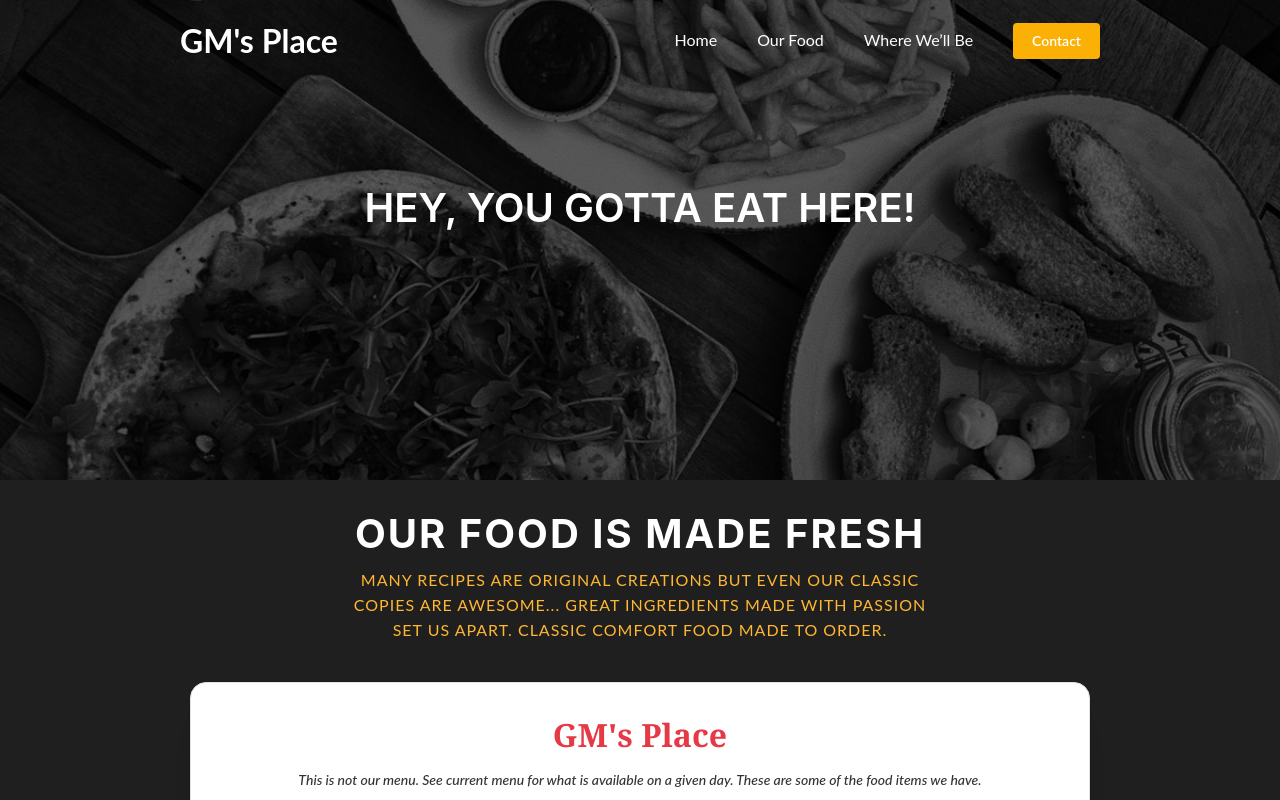
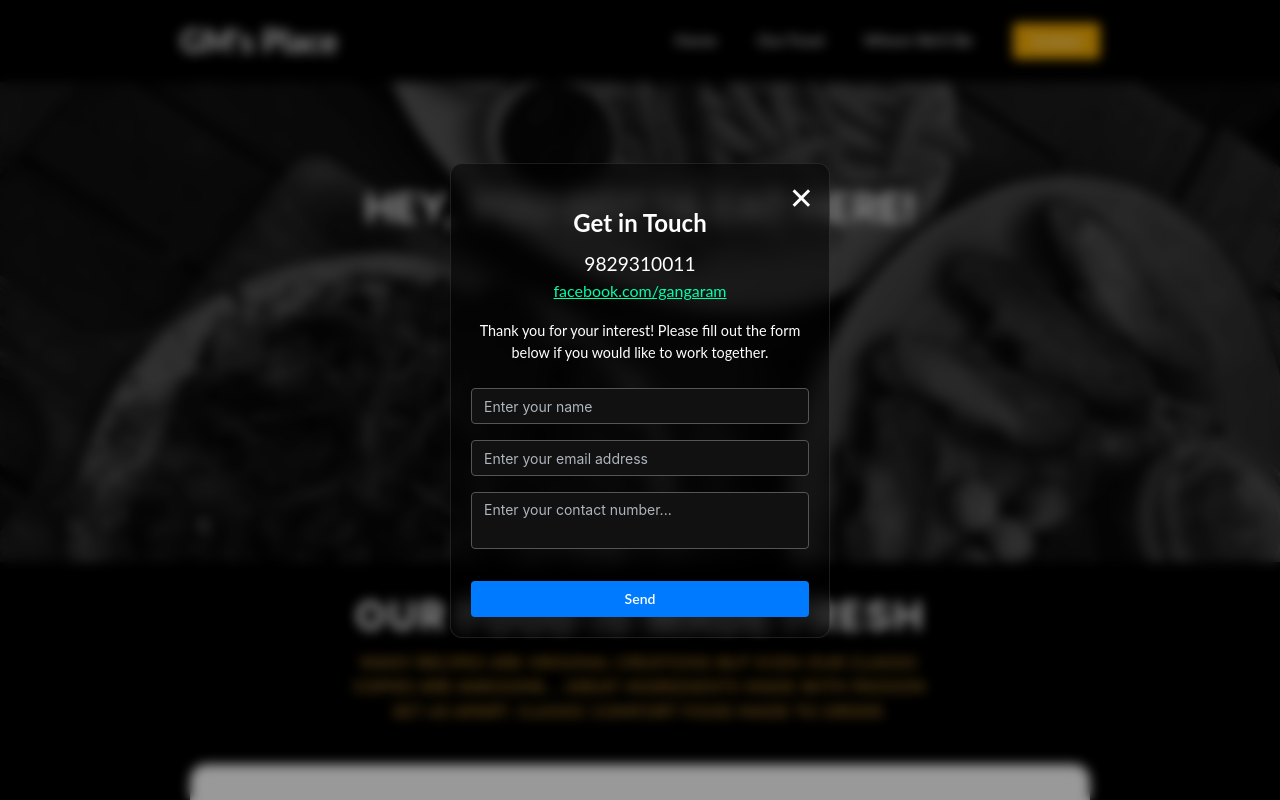
Before and after one commit to SanjeevRoyy/food-web, a React (Vite) app: page /food in a window 1280 px wide. Both pictures are taken after a click on the button "Contact". Shown: the top 800 px of the page. Built offline with nearby package versions, Linux system fonts and the light colour scheme.

Commit message:
fixes outlet

```diff
--- a/src/components/FoodGrid.tsx
+++ b/src/components/FoodGrid.tsx
@@ -75,7 +75,6 @@ const FoodGrid = () => {
       </Container>
 
       <Flex
-        mb={70}
         px={isMobile ? 10 : 190}
         justify="space-between"
         direction={isMobile ? "column" : "row"}
@@ -87,6 +86,7 @@ const FoodGrid = () => {
           justify="center"
           bg="white"
           p={20}
+          mb={20}
         >
           <Text>STOP ON BY</Text>
           <Title size="h2" c={"#F5A13B"}>
--- a/src/components/Navbar.tsx
+++ b/src/components/Navbar.tsx
@@ -1,35 +1,174 @@
-import { Container, Group, Button, Box } from "@mantine/core";
+import {
+  Container,
+  Group,
+  Button,
+  Box,
+  Modal,
+  TextInput,
+  Textarea,
+  Stack,
+} from "@mantine/core";
+import { useDisclosure, useMediaQuery } from "@mantine/hooks";
 import { useState } from "react";
 import { IoMenu } from "react-icons/io5";
-import { useMediaQuery } from "@mantine/hooks";
 import { IoMdClose } from "react-icons/io";
 import { Link } from "react-router-dom";
 
 const Navbar = () => {
-  const [opened, setOpened] = useState(false); // State for toggling the menu
-  const isMobile = useMediaQuery("(max-width: 640px)"); // Mobile screen check
+  const [openedMenu, setOpenedMenu] = useState(false); // Mobile menu toggle
+  const isMobile = useMediaQuery("(max-width: 640px)");
+  const [modalOpened, { open, close }] = useDisclosure(false); // Modal toggle
 
   return (
+    <>
+      {/* Contact Modal */}
+      <Modal
+        opened={modalOpened}
+        onClose={close}
+        withCloseButton={false}
+        centered
+        size="sm"
+        padding={20}
+        radius="md"
+        overlayProps={{
+          backgroundOpacity: 0.4,
+          blur: 6,
+        }}
+        styles={{
+          content: {
+            backgroundColor: "rgba(0, 0, 0, 0.5)", // fully transparent dark
+            backdropFilter: "blur(8px)",
+            border: "1px solid rgba(255, 255, 255, 0.1)", // optional subtle border
+            borderRadius: "12px",
+            overflow: "hidden", // hide any overflow that might cause white edges
+          },
+          body: {
+            backgroundColor: "transparent", // make body transparent since content handles it
+            color: "#fff",
+            textAlign: "center",
+          },
+        }}
+      >
+        <div>
+          <button
+            onClick={close}
+            style={{
+              background:"none",
+              border: "none",
+              color: "white",
+              position: "absolute",
+              right: 15,
+              top: 10,
+              fontSize: 30,
+              cursor: "pointer",
+            }}
+          >
+            ✕
+          </button>
+
+          <h2 style={{ marginBottom: "0.5rem", marginTop: "20px" }}>
+            Get in Touch
+          </h2>
+          <p style={{ fontSize: "1.2rem", margin: 0 }}>9829310011</p>
+          <a
+            href="https://facebook.com/gangaram"
+            target="_blank"
+            rel="noopener noreferrer"
+            style={{
+              display: "block",
+              marginBottom: "1rem",
+              color: "#00FFAA",
+              textDecoration: "underline",
+            }}
+          >
+            facebook.com/gangaram
+          </a>
+          <p style={{ fontSize: "0.9rem", marginBottom: "1.5rem" }}>
+            Thank you for your interest! Please fill out the form below if you
+            would like to work together.
+          </p>
+
+          <form>
+            <Stack>
+              <TextInput
+                placeholder="Enter your name"
+                styles={{
+                  input: {
+                    backgroundColor: "#111",
+                    border: "1px solid #555",
+                    color: "#fff",
+                  },
+                  // placeholder: { color: "#aaa" },
+                }}
+                required
+              />
+              <TextInput
+                placeholder="Enter your email address"
+                type="email"
+                styles={{
+                  input: {
+                    backgroundColor: "#111",
+                    border: "1px solid #555",
+                    color: "#fff",
+                  },
+                  // placeholder: { color: "#aaa" },
+                }}
+                required
+              />
+              <Textarea
+                placeholder="Enter your contact number..."
+                minRows={4}
+                styles={{
+                  input: {
+                    backgroundColor: "#111",
+                    border: "1px solid #555",
+                    color: "#fff",
+                  },
+                  // placeholder: { color: "#aaa" },
+                }}
+                required
+              />
+              <Button
+                type="submit"
+                fullWidth
+                style={{
+                  backgroundColor: "#007BFF",
+                  color: "#fff",
+                  marginTop: "1rem",
+                }}
+              >
+                Send
+              </Button>
+            </Stack>
+          </form>
+        </div>
+      </Modal>
+
+      {/* Navbar */}
       <Container
         fluid
         py="md"
-      px={isMobile ? 10 : 180} // Adjust padding based on screen size
+        px={isMobile ? 10 : 180}
         style={{
           display: "flex",
           justifyContent: "space-between",
           alignItems: "center",
-        paddingLeft: "2rem", // Default padding for larger screens
-        paddingRight: "2rem", // Default padding for larger screens
+          paddingLeft: "2rem",
+          paddingRight: "2rem",
+          background:"black"
         }}
       >
         <Group>
           <h1 style={{ color: "white", fontWeight: 700 }}>GM's Place</h1>
         </Group>
 
-      {/* Hamburger Icon for Mobile */}
+        {/* Hamburger Icon */}
         {isMobile && (
-        <Box onClick={() => setOpened(!opened)} style={{ cursor: "pointer" }}>
-          {opened ? (
+          <Box
+            onClick={() => setOpenedMenu(!openedMenu)}
+            style={{ cursor: "pointer" }}
+          >
+            {openedMenu ? (
               <IoMdClose size={30} color="white" />
             ) : (
               <IoMenu size={30} color="white" />
@@ -37,7 +176,7 @@ const Navbar = () => {
           </Box>
         )}
 
-      {/* Navbar Links (Desktop) */}
+        {/* Desktop Links */}
         {!isMobile && (
           <Group gap={40} justify="space-between">
             <Link to="/" style={{ color: "white", textDecoration: "none" }}>
@@ -52,24 +191,25 @@ const Navbar = () => {
             >
               Where We’ll Be
             </Link>
-          <Button color="yellow">Contact</Button>
+            <Button color="yellow" onClick={open}>
+              Contact
+            </Button>
           </Group>
         )}
 
-      {/* Mobile Menu (when opened) */}
-      {isMobile && opened && (
+        {/* Mobile Menu */}
+        {isMobile && openedMenu && (
           <Box
             style={{
               position: "absolute",
               top: "60px",
               right: 0,
-            // backgroundColor: "black",
               width: "100%",
               padding: "1rem",
               zIndex: 10,
               textAlign: "center",
-            backdropFilter: "blur(10px)", // Apply blur effect
-            backgroundColor: "rgba(0, 0, 0, 0.4)", // Optional: dark background with transparency
+              backdropFilter: "blur(10px)",
+              backgroundColor: "rgba(0, 0, 0, 0.4)",
             }}
           >
             <a
@@ -105,12 +245,18 @@ const Navbar = () => {
             >
               Where We’ll Be
             </a>
-          <Button w={160} color="yellow" style={{ width: "100%" }}>
+            <Button
+              w={160}
+              color="yellow"
+              style={{ width: "100%" }}
+              onClick={open}
+            >
               Contact
             </Button>
           </Box>
         )}
       </Container>
+    </>
   );
 };
 
--- /dev/null
+++ b/src/layout/Layout.tsx
@@ -0,0 +1,18 @@
+import { Box } from "@mantine/core";
+import Navbar from "../components/Navbar";
+import { Outlet } from "react-router-dom";
+import BottomBar from "../components/ButtomBar";
+
+const Layout = () => {
+
+  return (
+    <Box >
+      {/* Pass a prop to Navbar to control its background */}
+      <Navbar  />
+      <Outlet />
+      <BottomBar />
+    </Box>
+  );
+};
+
+export default Layout;
--- a/src/pages/Food.tsx
+++ b/src/pages/Food.tsx
@@ -1,4 +1,5 @@
 import {
+  Box,
   Divider,
   Flex,
   Paper,
@@ -14,10 +15,45 @@ const Food = () => {
   const isMobile = useMediaQuery(`(max-width: ${theme.breakpoints.sm})`);
 
   return (
+    <>
+      <Box style={{ backgroundColor: "black", minHeight: "100vh" }}>
+        {/* Hero Section */}
+        <Box
+          style={{
+            position: "relative",
+            height: "60vh",
+            overflow: "hidden",
+          }}
+        >
+          <Box
+            style={{
+              backgroundImage: "url(img/bg2.jpg)",
+              backgroundSize: "cover",
+              backgroundPosition: "center",
+              height: "100%",
+              width: "100%",
+              filter: "brightness(40%)",
+            }}
+          />
+          <Box
+            style={{
+              position: "absolute",
+              top: 0,
+              left: 0,
+              width: "100%",
+              height: "100%",
+            }}
+          >
+            <Title fw={600} mt={100} size="40px" ta="center" c="white">
+              HEY, YOU GOTTA EAT HERE!
+            </Title>
+          </Box>
+        </Box>
+
         <Flex
           direction="column"
           align="center"
-      bg="#1f1f1f"
+          // bg="#1f1f1f"
           px={isMobile ? 20 : 40}
           py={isMobile ? 20 : 40}
           mih="100vh"
@@ -71,8 +107,8 @@ const Food = () => {
 
             <Text ta="center" mt="sm" fw={500} fz="sm" c="#333">
               <i>
-            This is not our menu. See current menu for what is available on a
-            given day. These are some of the food items we have.
+                This is not our menu. See current menu for what is available on
+                a given day. These are some of the food items we have.
               </i>
             </Text>
 
@@ -152,7 +188,10 @@ const Food = () => {
                 name="Mac n’ Cheese"
                 desc="Gooey melty smoked Gouda and Coopers American"
               />
-          <MenuItem name="Wedges" desc="Thick crispy, seasoned potato wedges" />
+              <MenuItem
+                name="Wedges"
+                desc="Thick crispy, seasoned potato wedges"
+              />
               <MenuItem
                 name="Fried Pickles"
                 desc="Tangy dill spears dipped in semi-spicy batter and deep fried. W/ Our Ranch"
@@ -176,6 +215,8 @@ const Food = () => {
             </Stack>
           </Paper>
         </Flex>
+      </Box>
+    </>
   );
 };
 
--- a/src/pages/Home.tsx
+++ b/src/pages/Home.tsx
@@ -1,8 +1,5 @@
 import { Box, Title } from "@mantine/core";
-import Navbar from "../components/Navbar";
 import FoodGrid from "../components/FoodGrid";
-import BottomBar from "../components/ButtomBar";
-import { Outlet } from "react-router-dom";
 
 const Home = () => {
   const isRoot = location.pathname === "/";
@@ -36,7 +33,6 @@ const Home = () => {
             height: "100%",
           }}
         >
-          <Navbar />
           <Title fw={600} mt={100} size="40px" ta="center" c="white">
             HEY, YOU GOTTA EAT HERE!
           </Title>
@@ -45,9 +41,6 @@ const Home = () => {
       {/* Only show FoodGrid if it's the root/home page */}
       {isRoot && <FoodGrid />}
 
-      <Outlet />
-
-      <BottomBar />
     </Box>
   );
 };
--- a/src/routes/Routes.tsx
+++ b/src/routes/Routes.tsx
@@ -3,18 +3,18 @@ import Home from "../pages/Home";
 import Food from "../pages/Food";
 import Location from "../pages/Location";
 import Contact from "../pages/Contact";
+import Layout from "../layout/Layout";
 
 function Routing() {
   return (
-    <>
-      <Routes>
-        <Route path="/" element={<Home />}>
-          <Route path="/food" element={<Food />} />
-          <Route path="/location" element={<Location />} />
-          <Route path="/contact" element={<Contact />} />
-        </Route>
-      </Routes>
-    </>
+    <Routes>
+      <Route path="/" element={<Layout />}>
+        <Route index element={<Home />} />
+        <Route path="food" element={<Food />} />
+        <Route path="location" element={<Location />} />
+        <Route path="contact" element={<Contact />} />
+      </Route>
+    </Routes>
   );
 }
 
```
Lines whose indentation alone changed are shown as unchanged.
